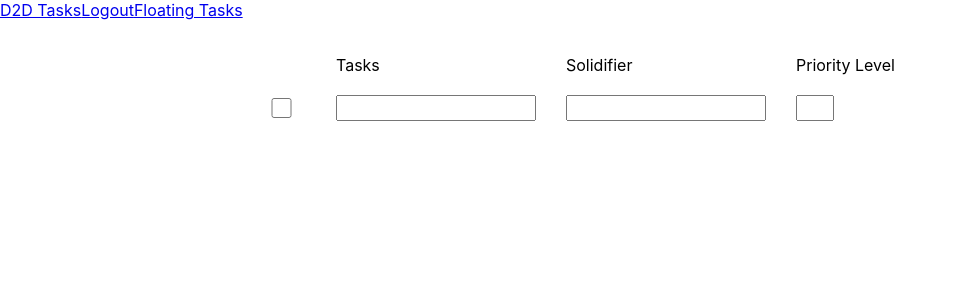
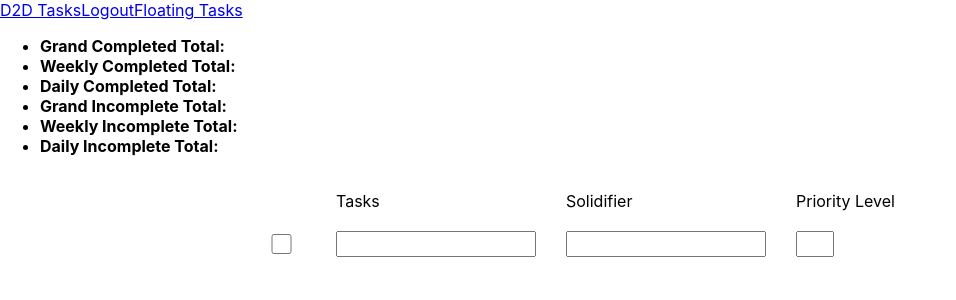
Before and after one commit to burvxs/journal-frontend, a React (Create React App) app: page /#/categorised/1 in a window 1280 px wide. Shown: the top 300 px of the page, without its empty margins (0-956 px from the left). Built offline with nearby package versions, Linux system fonts and the light colour scheme; no server answers.

Commit message:
Added stat sheet and weekly review

```diff
--- a/src/components/D2DTasks.js
+++ b/src/components/D2DTasks.js
@@ -2,12 +2,12 @@ import React, {useState, useEffect} from 'react';
 import axios from "axios";
 
 import { USER_TASKS_URL } from "../constants";
-import {renderTasks, loadRequestedTasks} from "../utils"
+import {renderTasks, loadRequestedTasks, isSunday} from "../utils"
 
 import ColumnHeader from './ColumnHeader';
 import CreateTask from './CreateTask'
 
-const D2DTasks = () => {
+const D2DTasks = (props) => {
     const [createdTask, setCreatedTask] = useState({})
     const [allD2Dtasks, setAllD2DTasks] = useState([]);
 
@@ -18,8 +18,15 @@ const D2DTasks = () => {
         }
     }
 
+    const ifSundayRedirectForReview = () => {
+        if (isSunday()){
+            props.history.push("/review")
+        }
+    }
+
     useEffect(() => {
         loadRequestedTasks({task_type : "D2D"}, setAllD2DTasks);
+        ifSundayRedirectForReview();
     }, [createdTask]);
 
 
--- a/src/components/FloatingTasks.js
+++ b/src/components/FloatingTasks.js
@@ -14,7 +14,7 @@ const FloatingTasks = () => {
 
     return (
         <React.Fragment>
-            <ColumnHeader />
+            <ColumnHeader/>
             <CreateTask taskType="FLOATER" />
             {renderTasks(floaters)}
         </React.Fragment>
--- /dev/null
+++ b/src/components/StatSheet.js
@@ -0,0 +1,56 @@
+import React, {useState, useEffect} from 'react';
+import { TRACKER_INDEX_URL } from "../constants";
+import axios from 'axios';
+
+const StatSheet = (props) => {
+    const [stats, setStats] = useState({});
+
+    const fetchStats = () => {
+        axios.get(TRACKER_INDEX_URL)
+        .then(res => setStats(res.data))
+        .catch(err => console.warn(err));
+    }
+
+    const displayStats = () => {
+        return (
+          <ul>
+            <li>
+              <strong>Grand Completed Total: </strong>
+              {stats.grand_total}
+            </li>
+            <li>
+              <strong>Weekly Completed Total: </strong>
+              {stats.weekly_total}
+            </li>
+            <li>
+              <strong>Daily Completed Total: </strong>
+              {stats.daily_total}
+            </li>
+            <li>
+              <strong>Grand Incomplete Total: </strong>
+              {stats.incomplete_total}
+            </li>
+            <li>
+              <strong>Weekly Incomplete Total: </strong>
+              {stats.incomplete_weekly_total}
+            </li>
+            <li>
+              <strong>Daily Incomplete Total: </strong>
+              {stats.incomplete_daily_total}
+            </li>
+          </ul>
+        );
+    }
+
+    useEffect(() => {
+        fetchStats();
+        setInterval(fetchStats, 3000);
+    }, [props.match.params])
+    return (
+        <React.Fragment>
+            {displayStats()}
+        </React.Fragment>
+    );
+}
+
+export default StatSheet;
--- /dev/null
+++ b/src/components/WeeklyReview.js
@@ -0,0 +1,11 @@
+import React from 'react';
+
+const WeeklyReview = (props) => {
+    return (
+        <div>
+            <textarea name="review" rows="8" cols="60"/>
+        </div>
+    );
+}
+
+export default WeeklyReview;
--- a/src/constants/index.js
+++ b/src/constants/index.js
@@ -2,6 +2,7 @@
 export const LOGIN_AUTH_URL = "http://localhost:3000/auth/login";
 export const USER_TASKS_URL = "http://localhost:3000/auth/tasks";
 export const TASK_CREATE_URL = "http://localhost:3000/auth/tasks";
+export const TRACKER_INDEX_URL = "http://localhost:3000/auth/trackers";
 export const SUBLIST_CREATE_URL = "http://localhost:3000/auth/sub_lists";
 export const CATEGORY_INDEX_URL = "http://localhost:3000/auth/categories";
 export const CATEGORY_CREATE_URL = "http://localhost:3000/auth/categories";
--- a/src/routes.js
+++ b/src/routes.js
@@ -2,8 +2,10 @@ import React from 'react';
 import D2DTasks from './components/D2DTasks';
 import CategorisedTasks from "./components/CategorisedTasks";
 import SubCategoryList from "./components/SubCategoryList";
+import StatSheet from "./components/StatSheet";
 import CategoryList from "./components/CategoryList";
-import {checkAuth, generateCurrentDateString} from './utils';
+import WeeklyReview from "./components/WeeklyReview";
+import {checkAuth, generateCurrentDateString, isSunday} from './utils';
 import Login from "./components/Login";
 import axios from 'axios';
 import NavBar from './components/NavBar';
@@ -16,11 +18,44 @@ const Routes = () => {
             "jwt"
         )}`;
     };
+    const onlyRenderReviewRouteIfSunday = () => {
+        if (isSunday()){
+            return (
+              <Route
+                exact
+                path="/review"
+                render={(props) => {
+                  if (!checkAuth) {
+                    props.history.push("/login");
+                  } else {
+                    return (
+                      <div>
+                        <WeeklyReview {...props}/>
+                      </div>
+                    );
+                  }
+                }}
+              />
+            );
+        }
+    }
     setDefaultHeaders();
     return (
       <Router>
         <div>
             <Route path="/" component={NavBar}/>
+            {onlyRenderReviewRouteIfSunday()}
+            <Route path="/" render={(props) => {
+                if (!checkAuth()) {
+                    props.history.push("/login");
+                }else{
+                    return (
+                        <div className="statSheet">
+                            <StatSheet {...props}/>
+                        </div>
+                    )
+                }
+            }}/>
             <Route exact path="/floaters" render={(props) => {
                 if (!checkAuth()) {
                     props.history.push("/login");
--- a/src/utils/index.js
+++ b/src/utils/index.js
@@ -56,3 +56,12 @@ export const generateCurrentDateString = () => {
     const pattern = date.compile("MMM D YYYY");
     return date.format(currentDate, pattern);
 };
+
+export const isSunday = () => {
+    const currentDate = new Date();
+    if (currentDate.getDay() === 0) {
+        return true;
+    }else{
+        return false;
+    }
+}
```
